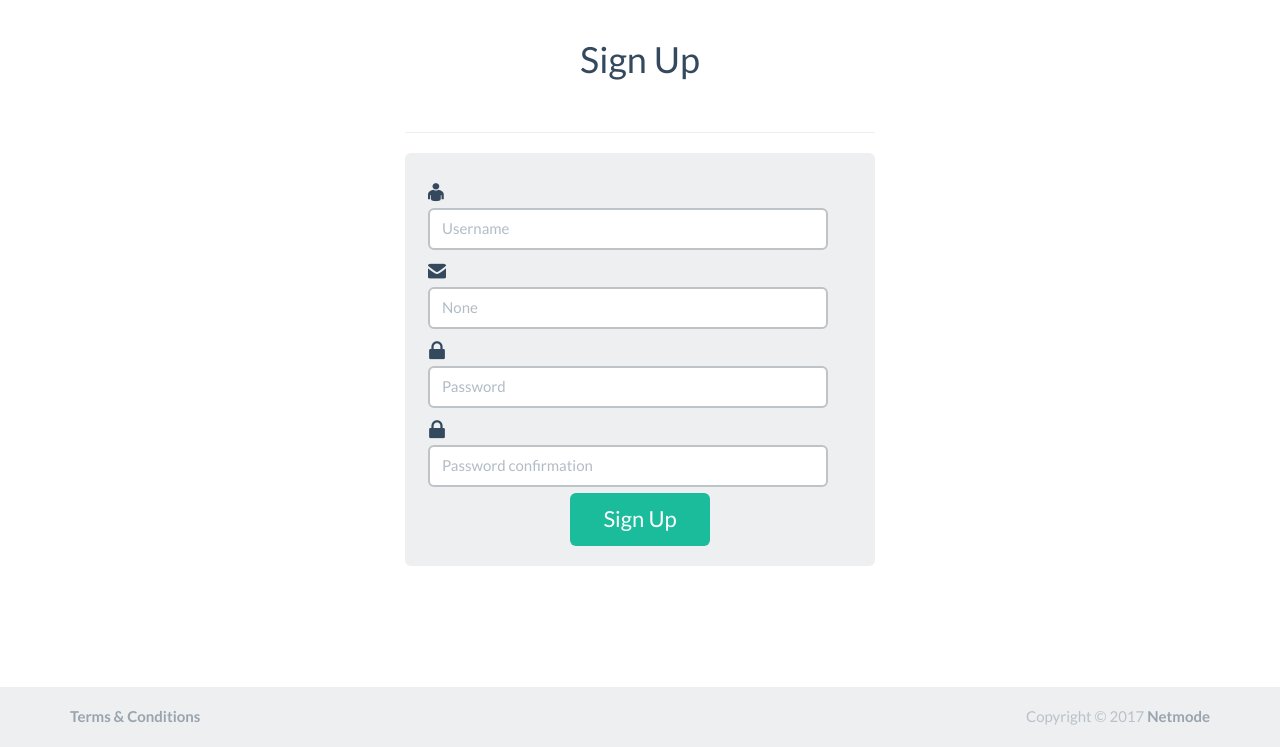
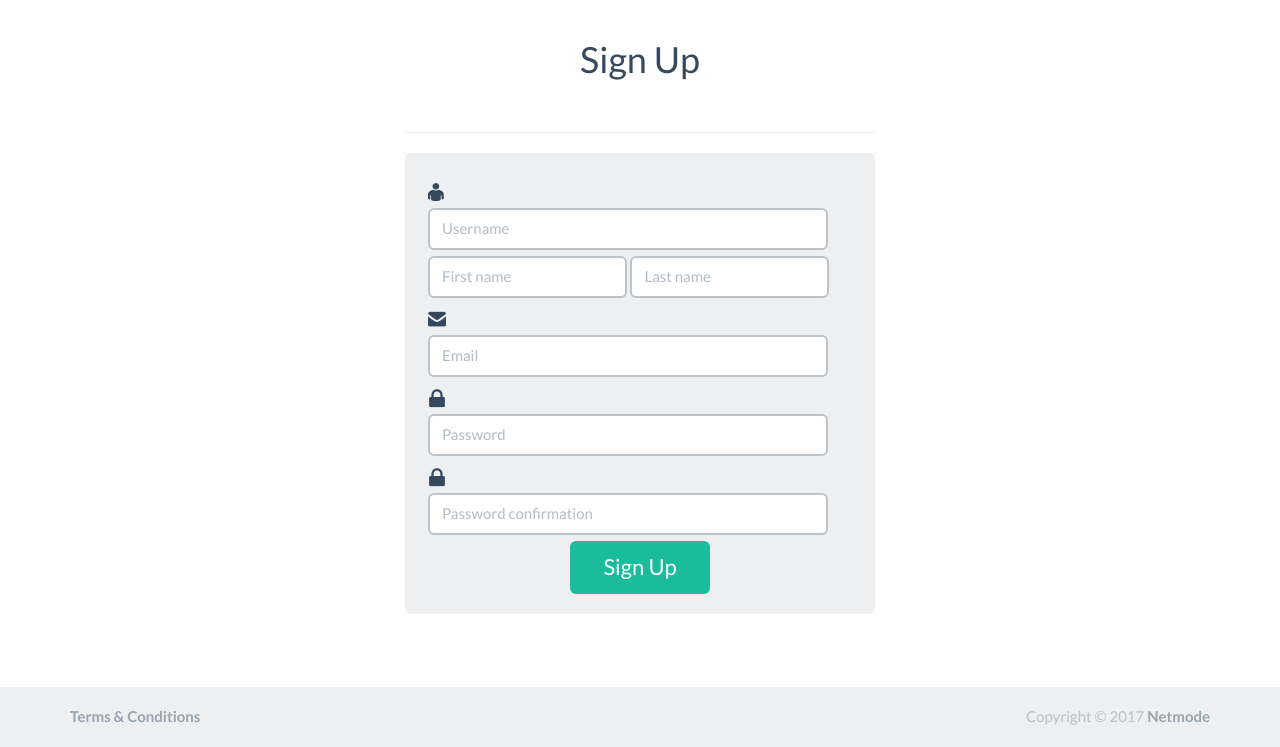
Before and after one commit to vinPopulaire/SRPtool, a Django app: page /signup/ in a window 1280 px wide. Shown: the part 53-800 px from the top of the page. Run offline with Django 3.2, Linux system fonts and the light colour scheme; some libraries are stand-ins or nearby versions.

Commit message:
add fields to signup

```diff
--- a/gui/forms.py
+++ b/gui/forms.py
@@ -7,15 +7,14 @@ class SignupForm(UserCreationForm):
     input_class = 'form-control'
 
     email = forms.EmailField(max_length=254, help_text='Required. Provide a valid email address',
-                             widget=forms.TextInput(attrs={'placeholder': 'Your Email',
-                                                           'class': input_class}))
+                             label="Email")
 
     class Meta:
         input_class = 'form-control'
 
         model = AuthUser
 
-        fields = ('username', 'email', 'password1', 'password2', )
+        fields = ('username', 'first_name', 'last_name', 'email', 'password1', 'password2', )
 
     def __init__(self, *args, **kwargs):
         input_class = 'form-control'
@@ -23,4 +22,5 @@ class SignupForm(UserCreationForm):
         for field in self.base_fields.values():
             field.widget.attrs["placeholder"] = field.label
             field.widget.attrs["class"] = input_class
+            field.widget.attrs["required"] = 'required'
         super(UserCreationForm, self).__init__(*args, **kwargs)
--- a/gui/static/gui/css/style.css
+++ b/gui/static/gui/css/style.css
@@ -49,6 +49,10 @@ body {
     margin-bottom: 10px;
 }
 
+.inline {
+    display: inline-block;
+}
+
 #terms {
     font-size: .7em;
 }
--- a/gui/templates/gui/signup.html
+++ b/gui/templates/gui/signup.html
@@ -26,8 +26,18 @@
                 <small style="color: red">{{ form.username.errors }}</small>
             </div>
 
+            <div class="control-group inline" style="width:199px">
+                {{ form.first_name }}
+                <small style="color: red">{{ form.first_name.errors }}</small>
+            </div>
+
+            <div class="control-group inline" style="width:199px">
+                {{ form.last_name }}
+                <small style="color: red">{{ form.last_name.errors }}</small>
+            </div>
+
             <div class="control-group" style="width:400px" >
-                <div class="input-icon fui-mail" for="login-name"></div>
+                <div class="input-icon fui-mail" for="login-email"></div>
                 {{ form.email }}
                 <small style="color: red">{{ form.email.errors }}</small>
             </div>
@@ -37,7 +47,6 @@
                 {{ form.password1 }}
                 <small style="color: red">{{ form.password1.errors }}</small>
             </div>
-
 
             <div class="control-group" style="width:400px">
                 <div class="input-icon fui-lock" for="login-pass"></div>
```
